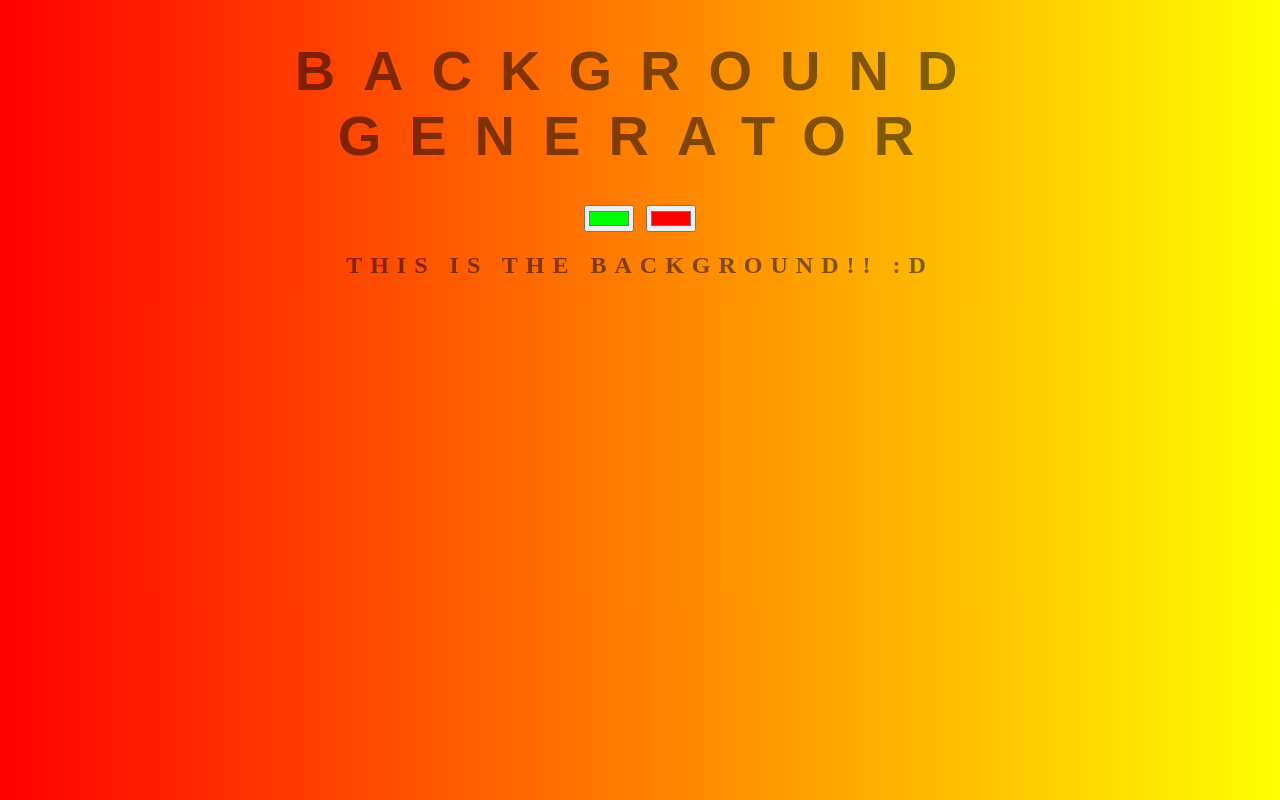
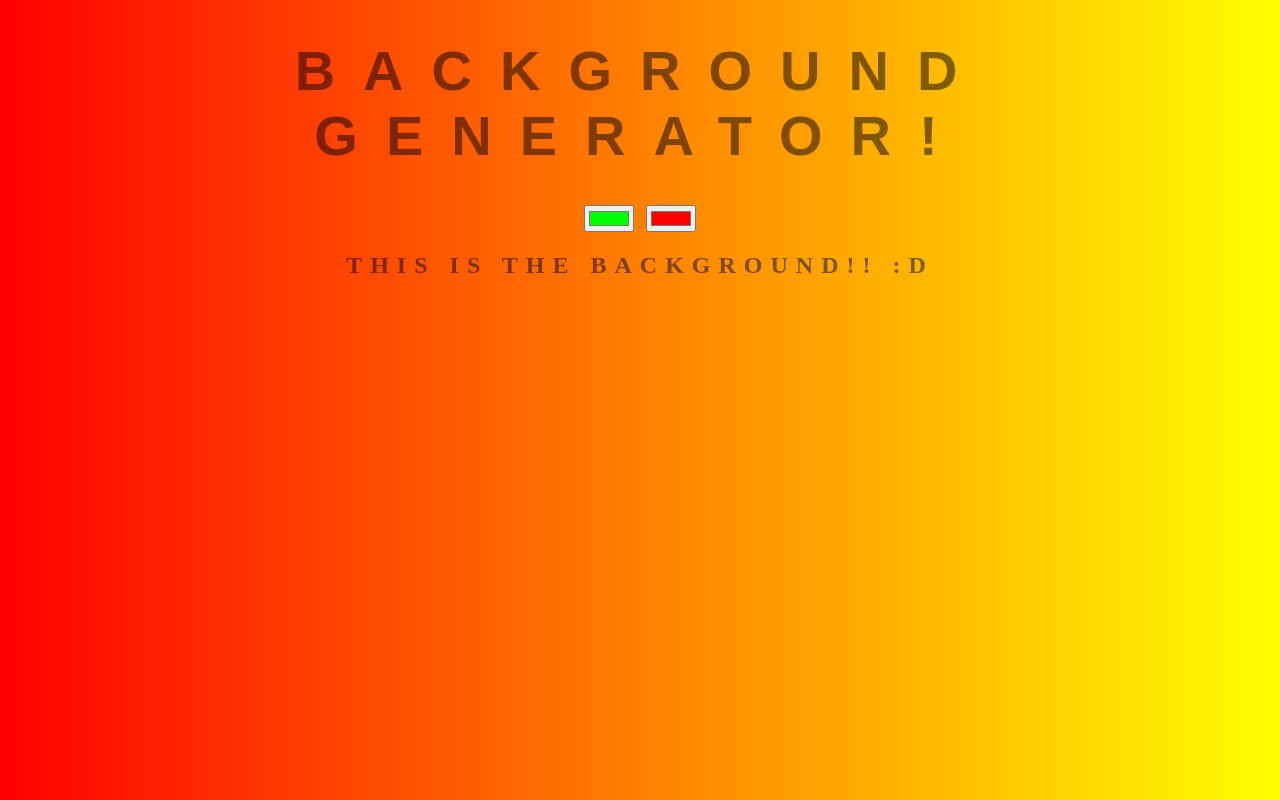
Before and after one commit to bbzbb/background-generator, a plain HTML site: page index.html in a window 1280 px wide. Drawn offline with Linux system fonts and the light colour scheme.

Commit message:
added: !

```diff
--- a/index.html
+++ b/index.html
@@ -5,7 +5,7 @@
 	<link rel="stylesheet" type="text/css" href="style.css">
 </head>
 <body id="gradient">
-	<h1>background Generator</h1>
+	<h1>background Generator!</h1>
 	<input class="color1" type="color" name="color1" value="#00ff00">
 	<input class="color2" type="color" name="color2" value="#ff0000">
 	<h2>This is the background!! :D</h2>
```
